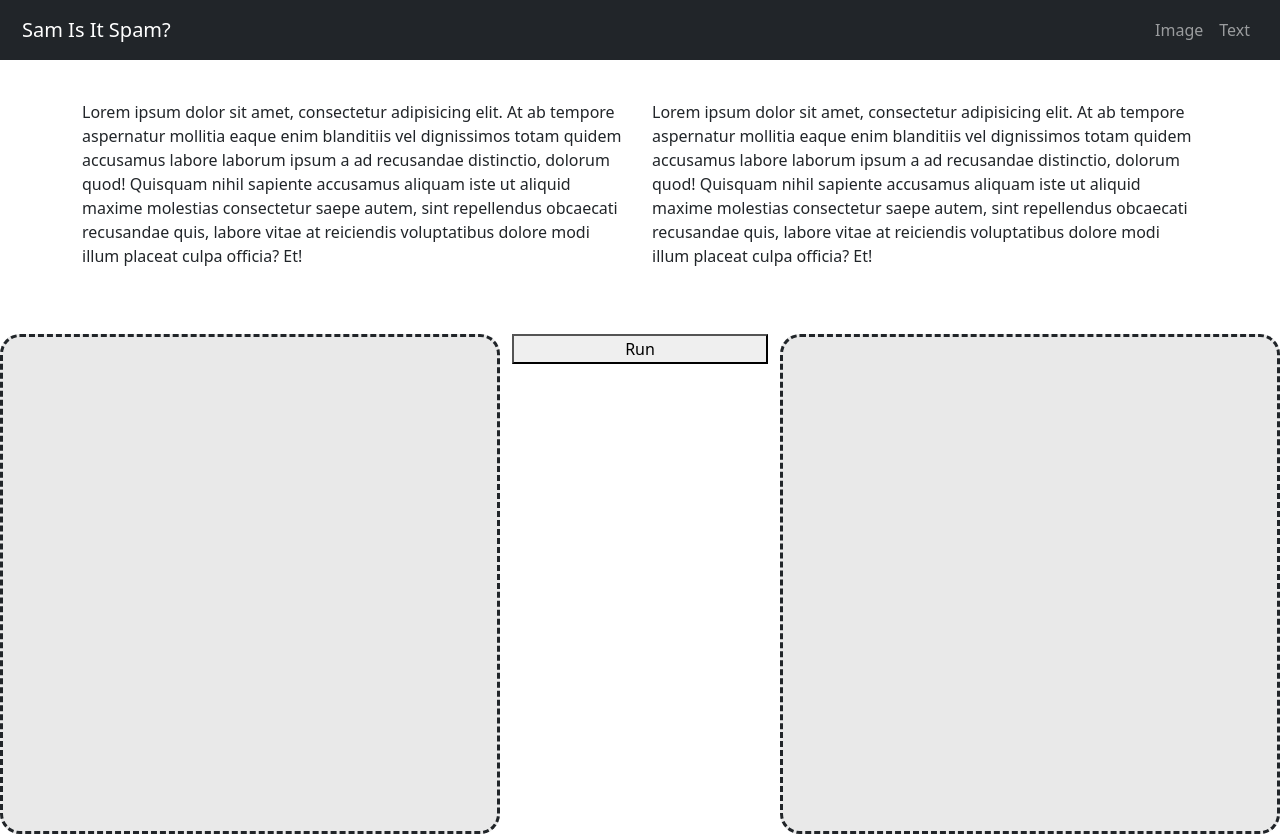
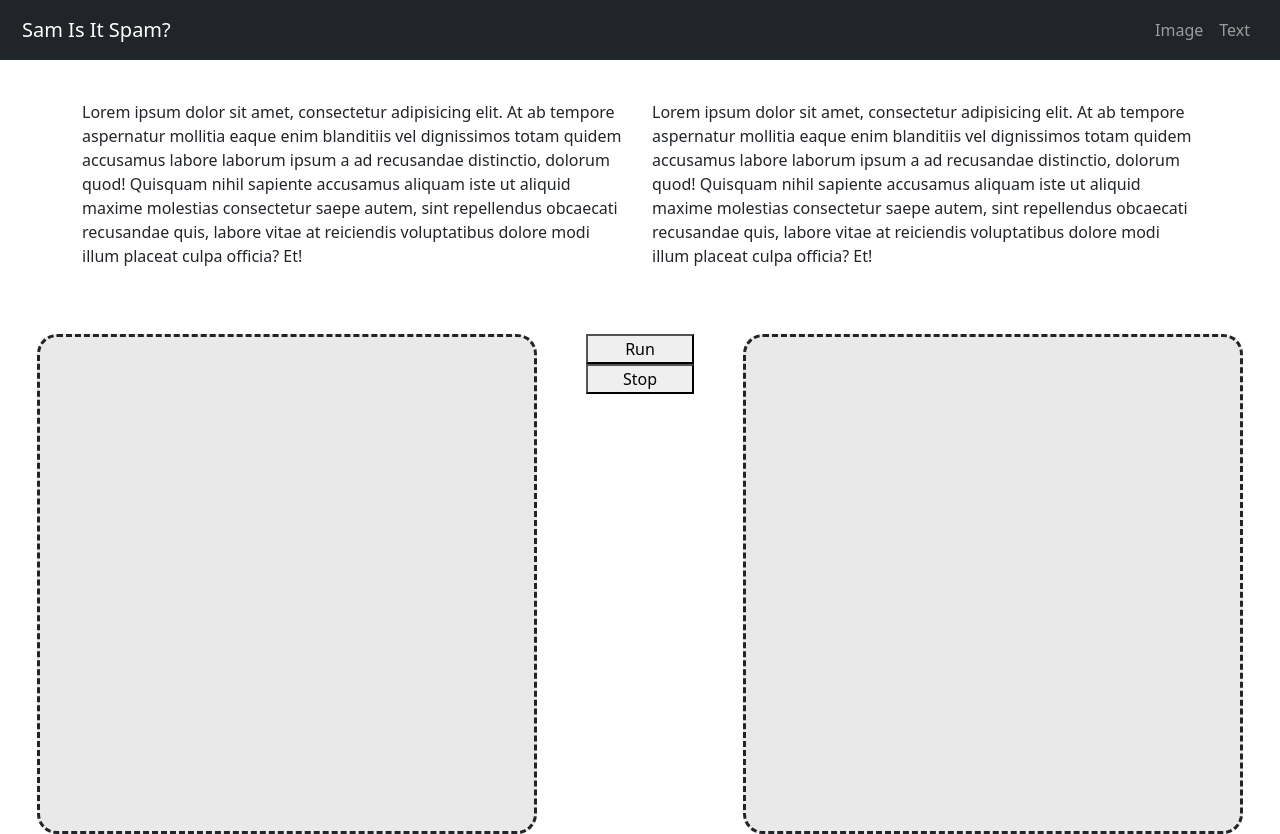
Before and after one commit to 18barbers2/ai-detection-webapp, a React (Vite) app: page / in a window 1280 px wide. Built offline with nearby package versions, Linux system fonts and the light colour scheme.

Commit message:
additional test formatting

```diff
--- a/src/App.jsx
+++ b/src/App.jsx
@@ -18,9 +18,12 @@ function App() {
         <div className="col">
           <InputBox></InputBox>
         </div>
-        <div className="col">
+        <div className="col-md-1">
           <div className="row">
               <Button onClick={HandleDetection} className="detect-button">Run</Button>
+          </div>
+          <div className="row">
+              <Button onClick={HandleDetection} className="stop-button">Stop</Button>
           </div>
         </div>
         <div className="col">
```
Also changed, not shown: 1 other file (tests, documents, lock files or other folders).
